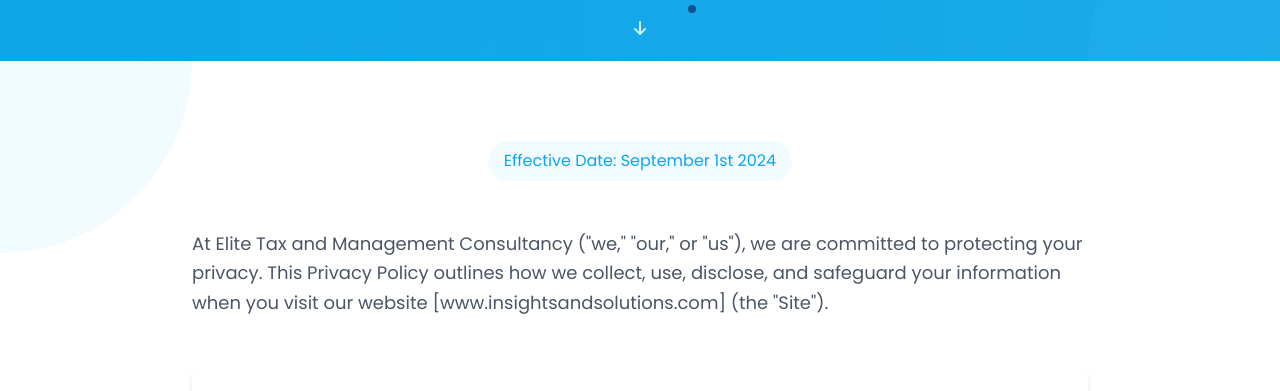
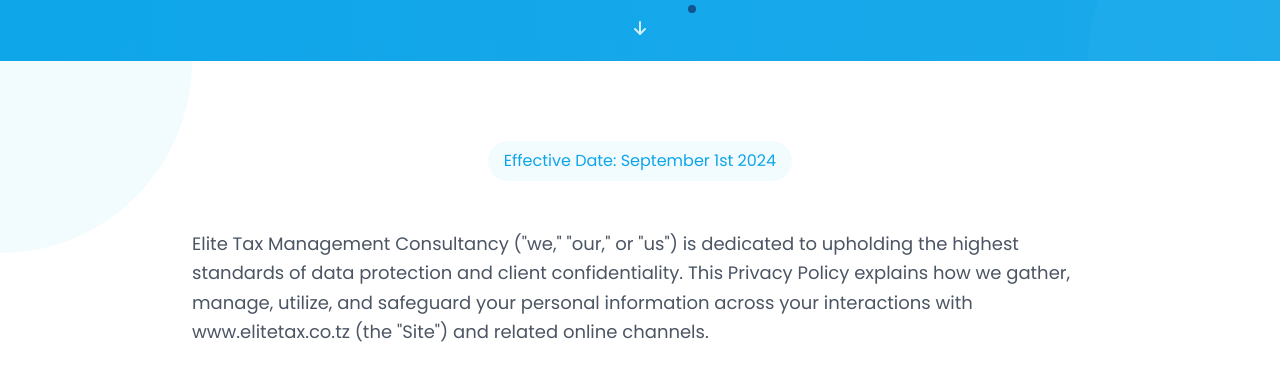
Before and after one commit to Nicholas-px/taxe-website, a plain HTML site: page privacy-policy.html in a window 1280 px wide. Shown: the part 323-714 px from the top of the page. Drawn offline with nearby package versions, Linux system fonts and the light colour scheme.

Commit message:
feat: updated website layouts and components

```diff
--- a/privacy-policy.html
+++ b/privacy-policy.html
@@ -173,7 +173,8 @@
             <!-- Introduction -->
             <div class="max-w-4xl mx-auto prose prose-lg">
                 <p class="text-gray-600 leading-relaxed">
-                    At Elite Tax and Management Consultancy ("we," "our," or "us"), we are committed to protecting your privacy. This Privacy Policy outlines how we collect, use, disclose, and safeguard your information when you visit our website [www.insightsandsolutions.com] (the "Site").
+                   Elite Tax Management Consultancy ("we," "our," or "us") is dedicated to upholding the highest standards of data protection and client confidentiality.
+                   This Privacy Policy explains how we gather, manage, utilize, and safeguard your personal information across your interactions with www.elitetax.co.tz (the "Site") and related online channels.
                 </p>
             </div>
 
```
